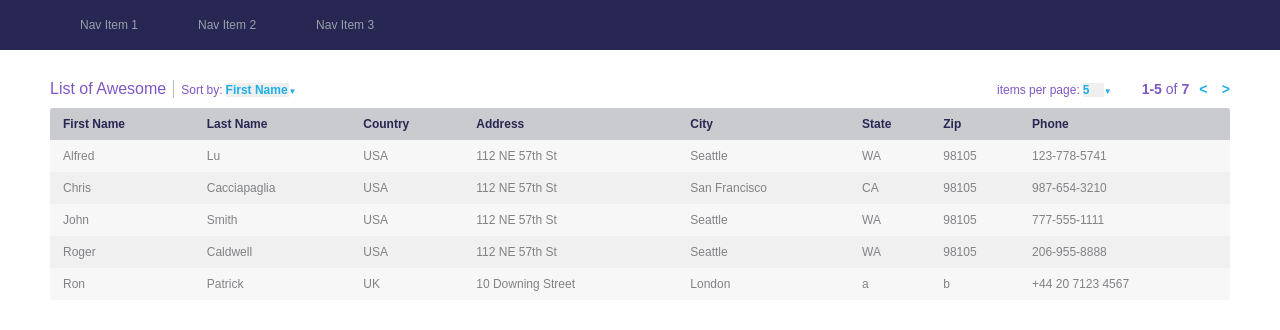
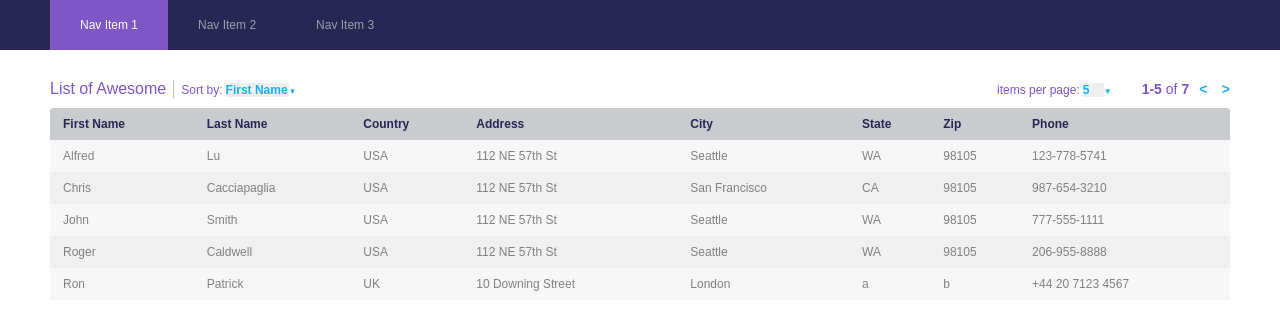
Before and after one commit to CardinalWolsey/distelli_code_challenge, a React (Create React App) app: page / in a window 1280 px wide. Shown: the top 330 px of the page. Built offline with nearby package versions, Linux system fonts and the light colour scheme.

Commit message:
fixed nav button selection color

```diff
--- a/public/index.html
+++ b/public/index.html
@@ -21,6 +21,7 @@
       Learn how to configure a non-root public URL by running `npm run build`.
     -->
     <title>React App</title>
+    <script src="./script.js" charset="utf-8"></script>
   </head>
   <body>
     <noscript>
@@ -28,9 +29,9 @@
     </noscript>
     <nav>
       <ul>
-        <li>Nav Item 1</li>
-        <li>Nav Item 2</li>
-        <li>Nav Item 3</li>
+        <li><a class="selected" id="Nav1" href="" onclick="updateSelected(event)">Nav Item 1</a></li>
+        <li><a class="" id="Nav2" href="" onclick="updateSelected(event)">Nav Item 2</a></li>
+        <li><a class="" id="Nav3" href="" onclick="updateSelected(event)">Nav Item 3</a></li>
       </ul>
     </nav>
     <div id="root"></div>
--- /dev/null
+++ b/public/script.js
@@ -0,0 +1,8 @@
+function updateSelected(e) {
+  e.preventDefault();
+
+  document.getElementById('Nav1').className = '';
+  document.getElementById('Nav2').className = '';
+  document.getElementById('Nav3').className = '';
+  document.getElementById(e.target.id).className = 'selected';
+}
--- a/public/style.css
+++ b/public/style.css
@@ -26,11 +26,22 @@ nav li {
   float: left;
   height: inherit;
   line-height: 50px;
-  padding-left: 30px;
-  padding-right: 30px;
 }
 
 nav li:hover {
   background: #7F56C5;
   color: #FFFFFF;
 }
+
+nav a {
+  display: block;
+  color: inherit;
+  text-decoration: none;
+  padding-left: 30px;
+  padding-right: 30px;
+}
+
+.selected {
+  background: #7F56C5;
+  color: #FFFFFF;
+}
```
